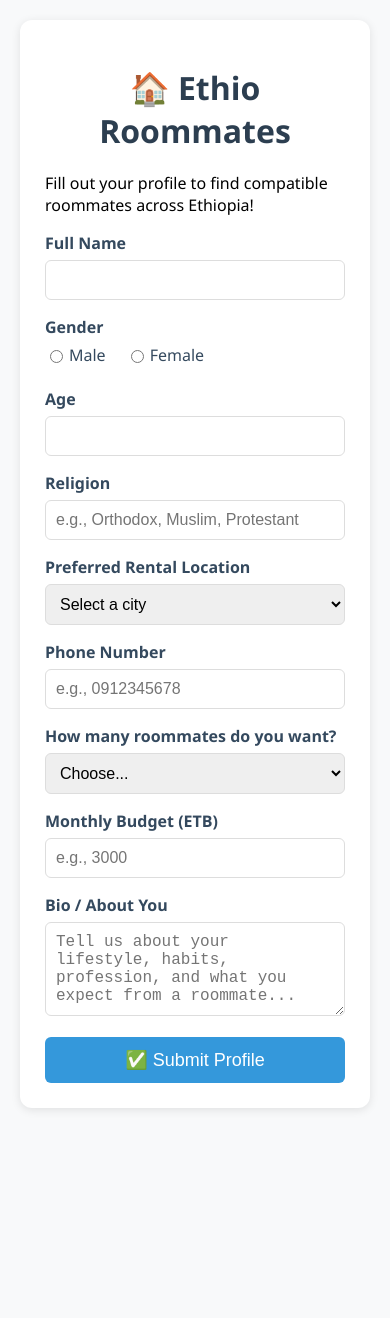
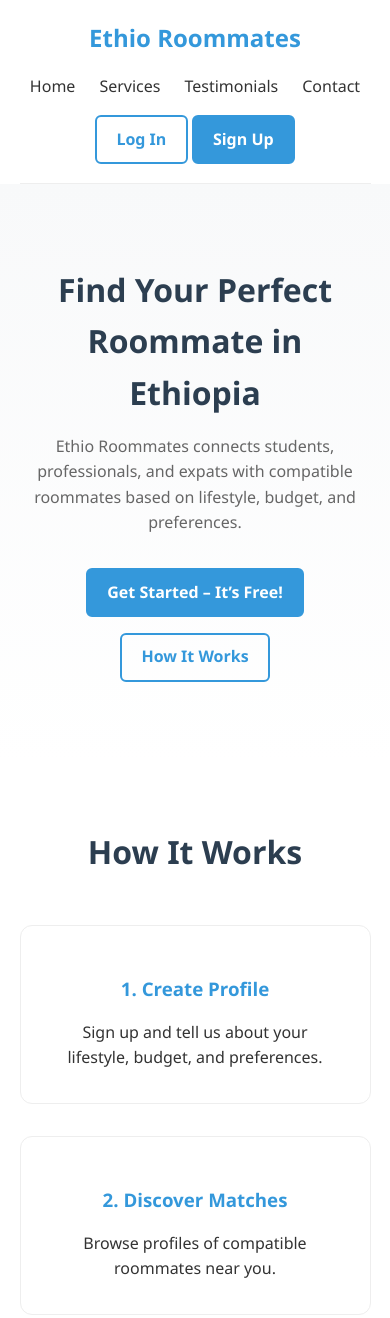
Before and after one commit to Adnannn1224/ethio-roommates, a website: page public/index.html in a window 390 px wide. Shown: the top 1318 px of the page. Before the commit the page ends 1128 px from the top, so only its background shows below. Drawn offline with Linux system fonts and the light colour scheme; a script that the page names is missing.

Commit message:
Add modern landing page

```diff
--- a/public/index.html
+++ b/public/index.html
@@ -3,215 +3,238 @@
 <head>
   <meta charset="UTF-8" />
   <meta name="viewport" content="width=device-width, initial-scale=1.0"/>
-  <title>Ethio Roommates</title>
+  <title>Ethio Roommates – Find Your Perfect Roommate</title>
   <style>
-    body {
-      font-family: 'Segoe UI', Tahoma, Geneva, Verdana, sans-serif;
-      background: #f8f9fa;
+    /* ===== Reset & Base ===== */
+    * {
       margin: 0;
-      padding: 20px;
-    }
-    .container {
-      max-width: 600px;
-      margin: 0 auto;
-      background: white;
-      padding: 25px;
-      border-radius: 12px;
-      box-shadow: 0 2px 10px rgba(0,0,0,0.1);
-    }
-    h1 {
-      color: #2c3e50;
-      text-align: center;
-      margin-bottom: 20px;
-    }
-    .form-group {
-      margin-bottom: 16px;
-    }
-    label {
-      display: block;
-      margin-bottom: 6px;
-      font-weight: 600;
-      color: #34495e;
-    }
-    input, select, textarea {
-      width: 100%;
-      padding: 10px;
-      border: 1px solid #ddd;
-      border-radius: 6px;
-      font-size: 16px;
+      padding: 0;
       box-sizing: border-box;
     }
-    .radio-group {
+    body {
+      font-family: 'Segoe UI', system-ui, sans-serif;
+      line-height: 1.6;
+      color: #333;
+      background: #fff;
+    }
+    a { text-decoration: none; color: inherit; }
+    ul { list-style: none; }
+
+    /* ===== Layout ===== */
+    .container {
+      width: 90%;
+      max-width: 1200px;
+      margin: 0 auto;
+    }
+
+    /* ===== Navbar ===== */
+    nav {
       display: flex;
-      gap: 20px;
+      justify-content: space-between;
+      align-items: center;
+      padding: 1.2rem 0;
+      border-bottom: 1px solid #eee;
+    }
+    .logo {
+      font-size: 1.5rem;
+      font-weight: 700;
+      color: #3498db;
+    }
+    .nav-links {
+      display: flex;
+      gap: 1.5rem;
+    }
+    .btn {
+      display: inline-block;
+      padding: 0.6rem 1.2rem;
+      border-radius: 6px;
+      font-weight: 600;
+      cursor: pointer;
+      transition: all 0.3s;
+    }
+    .btn-outline {
+      border: 2px solid #3498db;
+      color: #3498db;
+    }
+    .btn-primary {
+      background: #3498db;
+      color: white;
+      border: 2px solid #3498db;
+    }
+    .btn:hover {
+      background: #3498db;
+      color: white;
+    }
+
+    /* ===== Hero ===== */
+    .hero {
+      text-align: center;
+      padding: 5rem 0;
+      background: linear-gradient(to bottom, #f8f9fa, #fff);
+    }
+    .hero h1 {
+      font-size: 2.5rem;
+      margin-bottom: 1rem;
+      color: #2c3e50;
+    }
+    .hero p {
+      font-size: 1.2rem;
+      color: #666;
+      max-width: 700px;
+      margin: 0 auto 2rem;
+    }
+    .hero-buttons {
+      display: flex;
+      justify-content: center;
+      gap: 1rem;
       flex-wrap: wrap;
     }
-    .radio-group label {
-      font-weight: normal;
-      cursor: pointer;
-      display: flex;
-      align-items: center;
+
+    /* ===== Section ===== */
+    section {
+      padding: 4rem 0;
     }
-    .radio-group input {
-      width: auto;
-      margin-right: 6px;
+    section h2 {
+      text-align: center;
+      font-size: 2rem;
+      margin-bottom: 3rem;
+      color: #2c3e50;
     }
-    button {
-      width: 100%;
-      padding: 12px;
-      background: #3498db;
-      color: white;
-      border: none;
-      border-radius: 6px;
-      font-size: 18px;
-      cursor: pointer;
-      transition: background 0.3s;
+
+    /* ===== Services ===== */
+    .services-grid {
+      display: grid;
+      grid-template-columns: repeat(auto-fit, minmax(250px, 1fr));
+      gap: 2rem;
     }
-    button:hover {
-      background: #2980b9;
+    .service-card {
+      text-align: center;
+      padding: 2rem;
+      border: 1px solid #eee;
+      border-radius: 12px;
+      transition: transform 0.3s;
     }
-    .alert {
-      padding: 12px;
-      margin: 16px 0;
-      border-radius: 6px;
+    .service-card:hover {
+      transform: translateY(-5px);
+      box-shadow: 0 5px 15px rgba(0,0,0,0.1);
+    }
+    .service-card h3 {
+      margin: 1rem 0;
+      color: #3498db;
+    }
+
+    /* ===== Testimonials ===== */
+    .testimonials-grid {
+      display: grid;
+      grid-template-columns: repeat(auto-fit, minmax(300px, 1fr));
+      gap: 2rem;
+    }
+    .testimonial {
+      background: #f8f9fa;
+      padding: 1.5rem;
+      border-radius: 10px;
+      border-left: 4px solid #3498db;
+    }
+
+    /* ===== Footer ===== */
+    footer {
       text-align: center;
-      font-weight: bold;
+      padding: 2rem 0;
+      border-top: 1px solid #eee;
+      color: #777;
     }
-    .alert-success {
-      background: #d4edda;
-      color: #155724;
-    }
-    .alert-error {
-      background: #f8d7da;
-      color: #721c24;
+
+    /* ===== Responsive ===== */
+    @media (max-width: 768px) {
+      .hero h1 { font-size: 2rem; }
+      .hero p { font-size: 1rem; }
+      nav { flex-direction: column; gap: 1rem; }
     }
   </style>
 </head>
 <body>
+  <!-- Navbar -->
   <div class="container">
-    <h1>🏠 Ethio Roommates</h1>
-    <p>Fill out your profile to find compatible roommates across Ethiopia!</p>
+    <nav>
+      <div class="logo">Ethio Roommates</div>
+      <ul class="nav-links">
+        <li><a href="#home">Home</a></li>
+        <li><a href="#services">Services</a></li>
+        <li><a href="#testimonials">Testimonials</a></li>
+        <li><a href="#contact">Contact</a></li>
+      </ul>
+      <div>
+        <a href="login.html" class="btn btn-outline">Log In</a>
+        <a href="signup.html" class="btn btn-primary">Sign Up</a>
+      </div>
+    </nav>
+  </div>
 
-    <form id="roommateForm">
-      <div class="form-group">
-        <label for="fullName">Full Name</label>
-        <input type="text" id="fullName" name="fullName" required />
+  <!-- Hero -->
+  <div class="hero" id="home">
+    <div class="container">
+      <h1>Find Your Perfect Roommate in Ethiopia</h1>
+      <p>Ethio Roommates connects students, professionals, and expats with compatible roommates based on lifestyle, budget, and preferences.</p>
+      <div class="hero-buttons">
+        <a href="signup.html" class="btn btn-primary">Get Started – It’s Free!</a>
+        <a href="#services" class="btn btn-outline">How It Works</a>
       </div>
+    </div>
+  </div>
 
-      <div class="form-group">
-        <label>Gender</label>
-        <div class="radio-group">
-          <label><input type="radio" name="gender" value="Male" required /> Male</label>
-          <label><input type="radio" name="gender" value="Female" required /> Female</label>
+  <!-- Services -->
+  <section id="services">
+    <div class="container">
+      <h2>How It Works</h2>
+      <div class="services-grid">
+        <div class="service-card">
+          <h3>1. Create Profile</h3>
+          <p>Sign up and tell us about your lifestyle, budget, and preferences.</p>
+        </div>
+        <div class="service-card">
+          <h3>2. Discover Matches</h3>
+          <p>Browse profiles of compatible roommates near you.</p>
+        </div>
+        <div class="service-card">
+          <h3>3. Connect Safely</h3>
+          <p>Send match requests and chat securely once accepted.</p>
         </div>
       </div>
+    </div>
+  </section>
 
-      <div class="form-group">
-        <label for="age">Age</label>
-        <input type="number" id="age" name="age" min="18" max="100" required />
+  <!-- Testimonials -->
+  <section id="testimonials" style="background: #f8f9fa;">
+    <div class="container">
+      <h2>What Users Say</h2>
+      <div class="testimonials-grid">
+        <div class="testimonial">
+          <p>“Found a quiet roommate in Addis within 2 days! Saved me from a noisy dorm.”</p>
+          <strong>— Selam W., Student</strong>
+        </div>
+        <div class="testimonial">
+          <p>“As a professional, I needed someone clean and respectful. Ethio Roommates delivered!”</p>
+          <strong>— Daniel T., Engineer</strong>
+        </div>
       </div>
+    </div>
+  </section>
 
-      <div class="form-group">
-        <label for="religion">Religion</label>
-        <input type="text" id="religion" name="religion" placeholder="e.g., Orthodox, Muslim, Protestant" required />
-      </div>
+  <!-- Contact -->
+  <section id="contact">
+    <div class="container">
+      <h2>Contact Us</h2>
+      <p style="text-align: center; max-width: 600px; margin: 0 auto;">
+        Have questions? Email us at: <strong>support@ethio-roommates.com</strong>
+      </p>
+    </div>
+  </section>
 
-      <div class="form-group">
-        <label for="location">Preferred Rental Location</label>
-        <select id="location" name="location" required>
-          <option value="">Select a city</option>
-          <option value="Addis Ababa">Addis Ababa</option>
-          <option value="Dire Dawa">Dire Dawa</option>
-          <option value="Hawassa">Hawassa</option>
-          <option value="Mekelle">Mekelle</option>
-          <option value="Bahir Dar">Bahir Dar</option>
-          <option value="Jimma">Jimma</option>
-          <option value="Other">Other</option>
-        </select>
-      </div>
-
-      <div class="form-group">
-        <label for="phone">Phone Number</label>
-        <input type="tel" id="phone" name="phone" placeholder="e.g., 0912345678" pattern="[0-9]{10}" title="Enter a 10-digit Ethiopian number" required />
-      </div>
-
-      <div class="form-group">
-        <label for="roommateCount">How many roommates do you want?</label>
-        <select id="roommateCount" name="roommateCount" required>
-          <option value="">Choose...</option>
-          <option value="1">1</option>
-          <option value="2">2</option>
-          <option value="3">3</option>
-          <option value="4">4</option>
-          <option value="5">5+</option>
-        </select>
-      </div>
-
-      <div class="form-group">
-        <label for="budget">Monthly Budget (ETB)</label>
-        <input type="number" id="budget" name="budget" min="0" placeholder="e.g., 3000" required />
-      </div>
-
-      <div class="form-group">
-        <label for="bio">Bio / About You</label>
-        <textarea id="bio" name="bio" placeholder="Tell us about your lifestyle, habits, profession, and what you expect from a roommate..." rows="4" required></textarea>
-      </div>
-
-      <button type="submit">✅ Submit Profile</button>
-    </form>
-
-    <div id="message"></div>
-  </div>
-
-  <script type="module">
-    // Supabase credentials (from your project)
-    import { createClient } from 'https://cdn.jsdelivr.net/npm/@supabase/supabase-js/+esm';
-
-    const supabaseUrl = 'https://xeahranoixljdjllnjtf.supabase.co';
-    const supabaseAnonKey = 'eyJhbGciOiJIUzI1NiIsInR5cCI6IkpXVCJ9.eyJpc3MiOiJzdXBhYmFzZSIsInJlZiI6InhlYWhyYW5vaXhsamRqbGxuanRmIiwicm9sZSI6ImFub24iLCJpYXQiOjE3NjEyNDI1NjksImV4cCI6MjA3NjgxODU2OX0.JHF-CkvhmSBUM8BaQUUbPPQ0_LZezDHvdqEmA9IYh8M';
-
-    const supabase = createClient(supabaseUrl, supabaseAnonKey);
-
-    const form = document.getElementById('roommateForm');
-    const messageDiv = document.getElementById('message');
-
-    form.addEventListener('submit', async (e) => {
-      e.preventDefault();
-
-      const formData = new FormData(form);
-      const data = {
-        full_name: formData.get('fullName'),
-        gender: formData.get('gender'),
-        age: parseInt(formData.get('age')),
-        religion: formData.get('religion'),
-        location: formData.get('location'),
-        phone: formData.get('phone'),
-        roommate_count: parseInt(formData.get('roommateCount')),
-        budget: parseInt(formData.get('budget')),
-        bio: formData.get('bio')
-      };
-
-      // Show loading
-      showMessage('Submitting...', 'info');
-
-      try {
-        const { error } = await supabase.from('roommates').insert([data]);
-
-        if (error) throw error;
-
-        showMessage('✅ Success! Your profile has been saved.', 'success');
-        form.reset();
-      } catch (err) {
-        console.error('Supabase error:', err);
-        showMessage('❌ Failed to save: ' + (err.message || 'Unknown error'), 'error');
-      }
-    });
-
-    function showMessage(text, type) {
-      messageDiv.className = `alert alert-${type}`;
-      messageDiv.textContent = text;
-      messageDiv.style.display = 'block';
-    }
-  </script>
+  <!-- Footer -->
+  <footer>
+    <div class="container">
+      <p>&copy; 2025 Ethio Roommates. All rights reserved.</p>
+    </div>
+  </footer>
 </body>
 </html>
```
